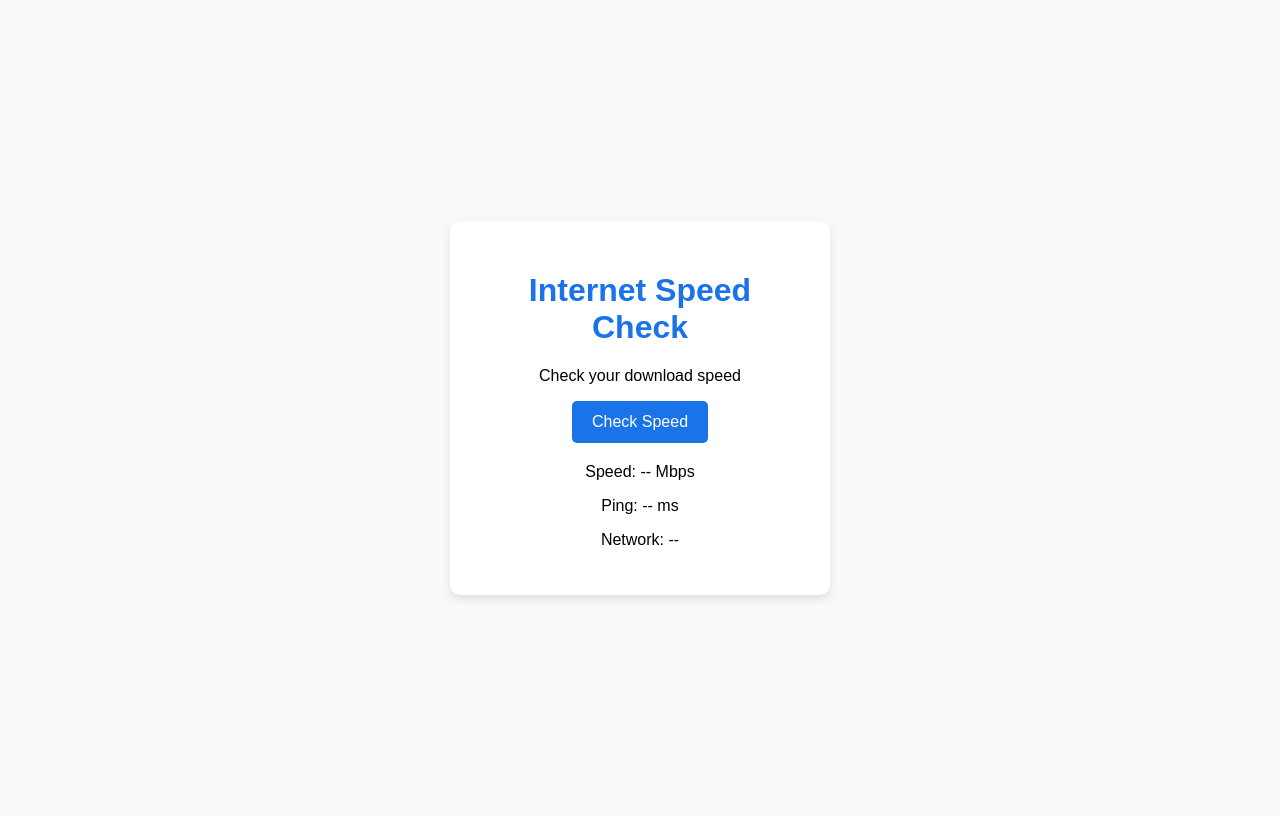
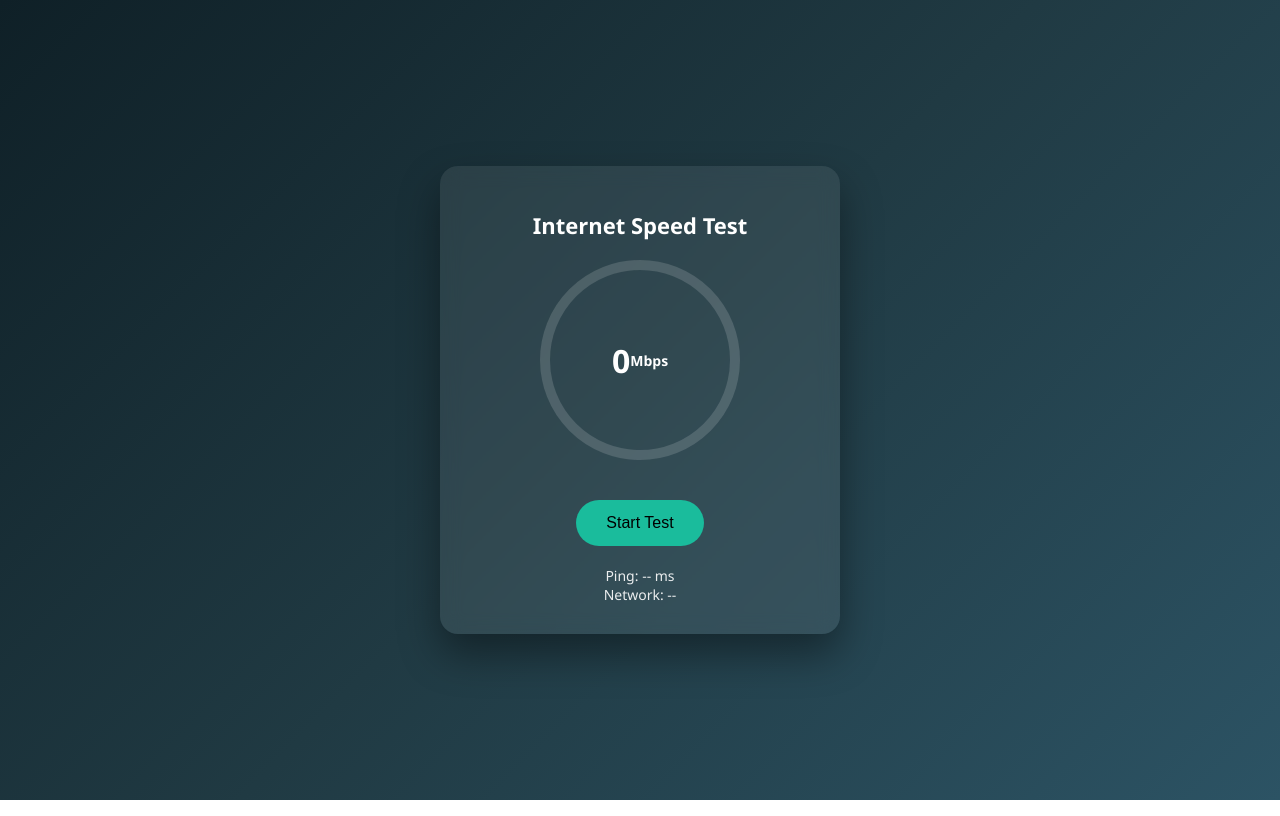
Before and after one commit to v20098673-web/internet-speed-check, a plain HTML site: page index.html in a window 1280 px wide. Drawn offline with Linux system fonts and the light colour scheme.

Commit message:
Revamp HTML structure and styling for speed test

```diff
--- a/index.html
+++ b/index.html
@@ -1,21 +1,154 @@
 <!DOCTYPE html>
 <html lang="en">
 <head>
-    <meta charset="UTF-8">
-    <title>Internet Speed Test</title>
-    <link rel="stylesheet" href="style.css">
+<meta charset="UTF-8">
+<title>Internet Speed Test – Fast & Free</title>
+
+<meta name="description" content="Check your Internet speed with a modern speed test. Measure download speed, ping, and network quality instantly.">
+<meta name="viewport" content="width=device-width, initial-scale=1.0">
+
+<style>
+body {
+    margin: 0;
+    font-family: 'Segoe UI', sans-serif;
+    background: linear-gradient(135deg, #0f2027, #203a43, #2c5364);
+    color: #fff;
+    display: flex;
+    justify-content: center;
+    align-items: center;
+    height: 100vh;
+}
+
+.card {
+    background: rgba(255,255,255,0.08);
+    backdrop-filter: blur(10px);
+    border-radius: 18px;
+    padding: 30px;
+    width: 340px;
+    text-align: center;
+    box-shadow: 0 20px 40px rgba(0,0,0,0.4);
+}
+
+h1 {
+    font-size: 22px;
+    margin-bottom: 20px;
+}
+
+.speed-circle {
+    width: 180px;
+    height: 180px;
+    border-radius: 50%;
+    border: 10px solid rgba(255,255,255,0.15);
+    margin: 20px auto;
+    display: flex;
+    justify-content: center;
+    align-items: center;
+    font-size: 32px;
+    font-weight: bold;
+    position: relative;
+}
+
+.speed-circle span {
+    font-size: 14px;
+    display: block;
+}
+
+button {
+    margin-top: 20px;
+    padding: 14px 30px;
+    border-radius: 30px;
+    border: none;
+    font-size: 16px;
+    background: #1abc9c;
+    color: #000;
+    cursor: pointer;
+    transition: 0.3s;
+}
+
+button:hover {
+    background: #16a085;
+}
+
+.info {
+    margin-top: 20px;
+    font-size: 14px;
+    opacity: 0.9;
+}
+</style>
 </head>
+
 <body>
-<div class="container">
-    <h1>Internet Speed Check</h1>
-    <p>Check your download speed</p>
-    <button onclick="startTest()">Check Speed</button>
-    <div class="result">
-        <p id="speed">Speed: -- Mbps</p>
-        <p id="ping">Ping: -- ms</p>
-        <p id="network">Network: --</p>
+
+<div class="card">
+    <h1>Internet Speed Test</h1>
+
+    <div class="speed-circle" id="speedBox">
+        0
+        <span>Mbps</span>
+    </div>
+
+    <button onclick="startTest()">Start Test</button>
+
+    <div class="info">
+        <div id="ping">Ping: -- ms</div>
+        <div id="network">Network: --</div>
     </div>
 </div>
-<script src="script.js"></script>
+
+<script>
+function startTest() {
+    let speedBox = document.getElementById("speedBox");
+    let pingBox = document.getElementById("ping");
+    let networkBox = document.getElementById("network");
+
+    speedBox.innerHTML = "Testing<span>Mbps</span>";
+    pingBox.innerText = "Ping: Testing...";
+    networkBox.innerText = "Network: Detecting...";
+
+    // Ping
+    let pingStart = performance.now();
+    fetch("https://www.google.com/images/phd/px.gif", {mode: "no-cors"})
+        .then(() => {
+            let ping = Math.round(performance.now() - pingStart);
+            pingBox.innerText = "Ping: " + ping + " ms";
+        });
+
+    // Speed Test
+    let image = new Image();
+    let startTime = new Date().getTime();
+
+    image.onload = function () {
+        let endTime = new Date().getTime();
+        let duration = (endTime - startTime) / 1000;
+        let size = 500000; // bytes
+        let speed = ((size * 8) / duration / 1024 / 1024).toFixed(2);
+
+        animateSpeed(speed);
+    };
+
+    image.src = "https://upload.wikimedia.org/wikipedia/commons/3/3f/Fronalpstock_big.jpg?" + Math.random();
+
+    if (navigator.connection) {
+        networkBox.innerText =
+            "Network: " + navigator.connection.effectiveType.toUpperCase();
+    } else {
+        networkBox.innerText = "Network: Unknown";
+    }
+}
+
+function animateSpeed(finalSpeed) {
+    let speedBox = document.getElementById("speedBox");
+    let current = 0;
+    let interval = setInterval(() => {
+        current += finalSpeed / 40;
+        if (current >= finalSpeed) {
+            current = finalSpeed;
+            clearInterval(interval);
+        }
+        speedBox.innerHTML = current.toFixed(1) + "<span>Mbps</span>";
+    }, 30);
+}
+</script>
+
 </body>
 </html>
```
